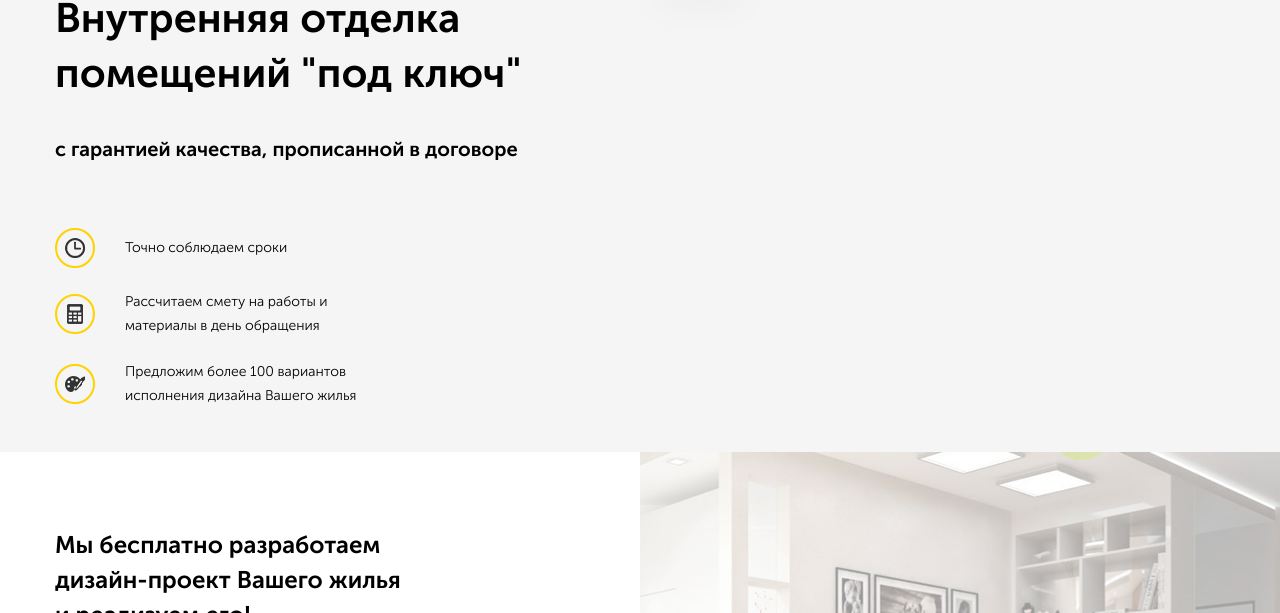
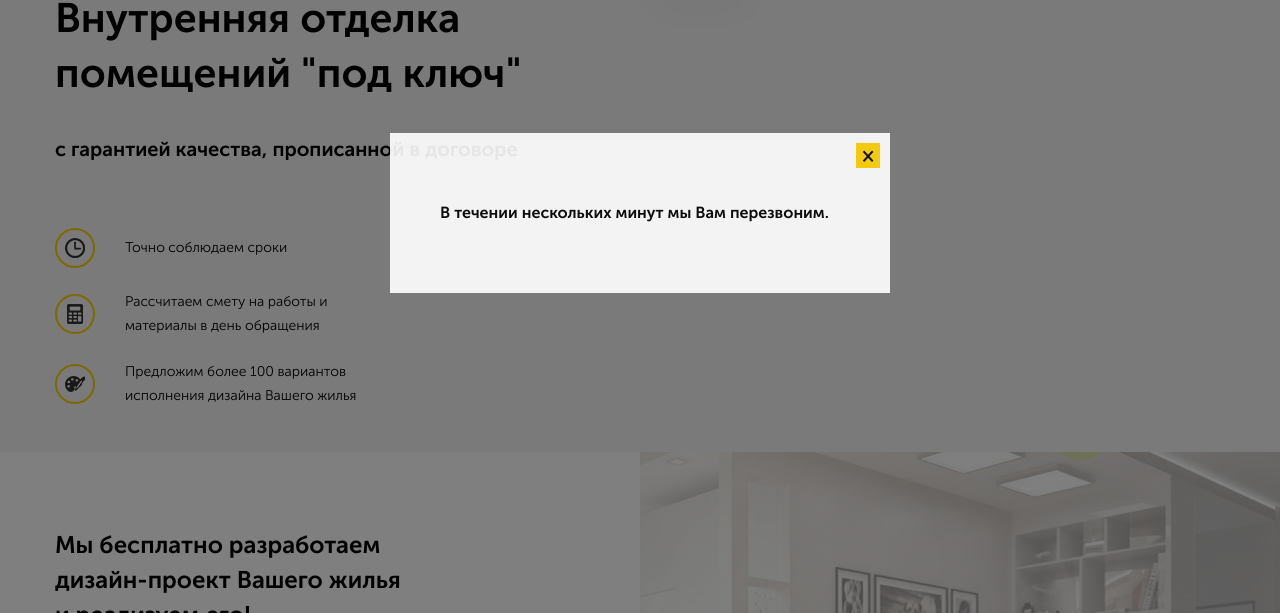
Before and after one commit to bohdansavchuk/repair, a plain HTML site: page src/index.html in a window 1280 px wide. Both pictures are taken after a click on the button "Перезвоните мне". Shown: the part 187-800 px from the top of the page. Drawn offline with Linux system fonts and the light colour scheme.

Commit message:
made modal dialog

```diff
--- a/src/index.html
+++ b/src/index.html
@@ -20,7 +20,7 @@
            <span class="header__adress">Калуга, Москва, МО</span>
            <a href="tel:+7(495)42-251-31" class="header__phone">+7 (495) 42-251-31</a>
           </div>
-          <button class="button header__button">
+          <button class="button header__button" id="button">
             Перезвоните мне
           </button>
         </div>
@@ -88,5 +88,17 @@
       </div>
     </div>
   </main>
+
+  <div class="modal" id="modal">
+    <div class="modal-dialog">
+      <button class="modal-dialog__close" id="close">&times;</button>
+      <h4 class="modal-dialog__title">
+        В течении нескольких минут мы Вам перезвоним.
+      </h4>
+    </div>
+  </div>
+
+  <script src="js/main.js"></script>
+
 </body>
 </html>
--- /dev/null
+++ b/src/js/main.js
@@ -0,0 +1,11 @@
+var button = document.querySelector('#button');
+var modal = document.querySelector('#modal');
+var close = document.querySelector('#close');
+
+button.addEventListener('click', function(){
+  modal.classList.add('modal_active');
+});
+
+close.addEventListener('click', function(){
+  modal.classList.remove('modal_active');
+});
--- a/src/sass/_design.sass
+++ b/src/sass/_design.sass
@@ -14,6 +14,7 @@ img
   padding: 18px 28px
   font-size: 13px
   +bold
+  outline: none
   transition: 0.3s
   &:hover
     background-color: #0000ff
--- /dev/null
+++ b/src/sass/blocks/_modal.sass
@@ -0,0 +1,31 @@
+.modal
+  position: fixed
+  left: 0
+  top: 0
+  width: 100%
+  height: 100%
+  background-color: rgba(#000000, 0.5)
+  display: none
+  &_active
+    display: flex
+  &-dialog
+    position: relative
+    margin: auto
+    max-width: 500px
+    width: 90%
+    padding: 50px
+    background-color: #ffffff
+    opacity: 0.9
+    &__close
+      position: absolute
+      top: 10px
+      right: 10px
+      background-color: $primary-color
+      border: none
+      font-size: 20px
+      outline: none
+      +bold
+      cursor: pointer
+    &__title
+      font-size: 16px
+      +bold
--- a/src/sass/main.sass
+++ b/src/sass/main.sass
@@ -4,4 +4,5 @@
 @import 'blocks/header'
 @import 'blocks/hero'
 @import 'blocks/offer'
+@import 'blocks/modal'
 @import 'media'
```
Also changed, not shown: src/css/main.css, 1 other file.
